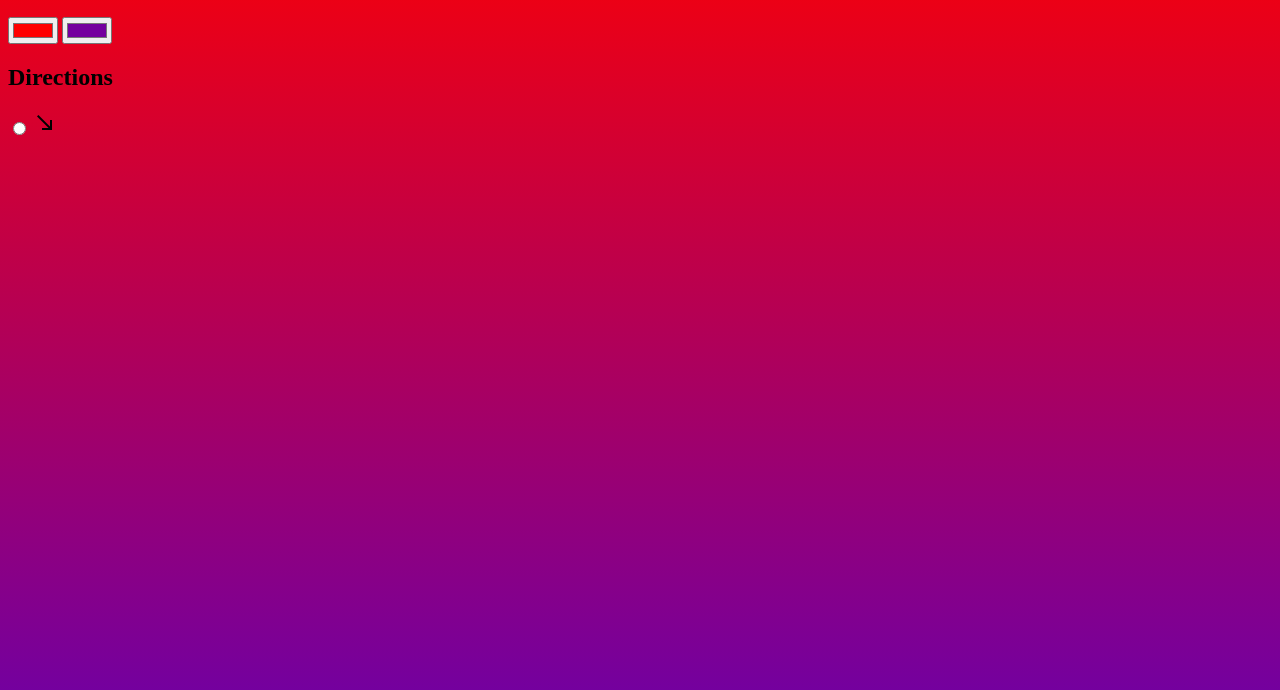
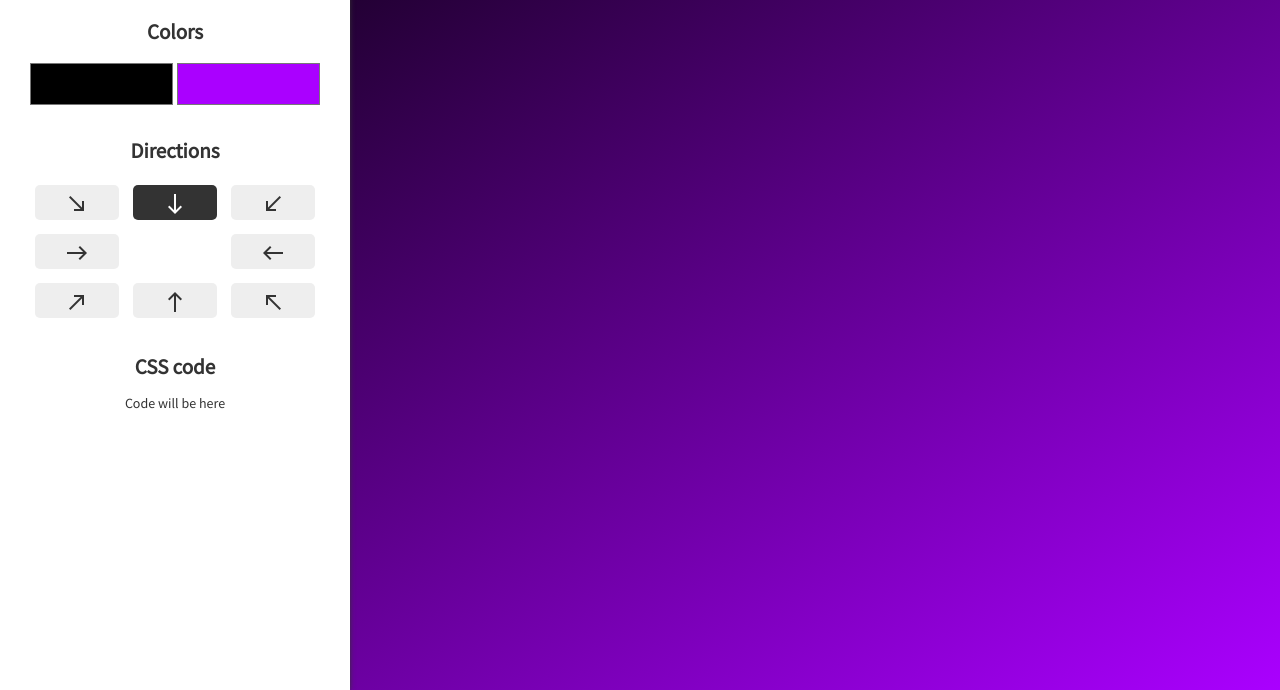
Before and after one commit to johntrehearn/REACT23S_JS, a plain HTML site: page BG/index.html in a window 1280 px wide. Shown: the part 110-800 px from the top of the page. Drawn offline with nearby package versions, Linux system fonts and the light colour scheme.

Commit message:
add final solution for BG

```diff
--- a/BG/index.html
+++ b/BG/index.html
@@ -7,23 +7,111 @@
       href="https://fonts.googleapis.com/css2?family=Material+Symbols+Outlined"
       rel="stylesheet"
     />
+    <link rel="preconnect" href="https://fonts.gstatic.com" />
+    <link
+      href="https://fonts.googleapis.com/css2?family=Source+Sans+Pro&display=swap"
+      rel="stylesheet"
+    />
     <link rel="stylesheet" href="style.css" />
     <title>BG generator</title>
   </head>
   <body>
+    <div class="container">
       <form>
         <h1>Linear gradient generator</h1>
         <h2>Colors</h2>
-      <input type="color" name="color1" value="#ff0000" />
-      <input type="color" name="color2" value="#74009e" />
+        <div class="colors">
+          <input type="color" name="color1" value="#000000" id="color1" />
+          <input type="color" name="color2" value="#aa00ff" id="color2" />
+        </div>
         <h2>Directions</h2>
         <div class="directions">
-        <input type="radio" name="direction" id="to_bottom_right" />
+          <div class="direction">
+            <input
+              type="radio"
+              name="direction"
+              value="to bottom right"
+              id="to_bottom_right"
+            />
             <label for="to_bottom_right"
-          ><span class="material-symbols-outlined"> south_east </span></label
+              ><span class="material-symbols-outlined">south_east</span></label
             >
           </div>
+          <div class="direction">
+            <input
+              checked
+              type="radio"
+              name="direction"
+              value="to bottom"
+              id="to_bottom"
+            />
+            <label for="to_bottom"
+              ><span class="material-symbols-outlined">south</span></label
+            >
+          </div>
+          <div class="direction">
+            <input
+              type="radio"
+              name="direction"
+              value="to bottom left"
+              id="to_bottom_left"
+            />
+            <label for="to_bottom_left"
+              ><span class="material-symbols-outlined">south_west</span></label
+            >
+          </div>
+          <div class="direction">
+            <input
+              type="radio"
+              name="direction"
+              value="to right"
+              id="to_right"
+            />
+            <label for="to_right"
+              ><span class="material-symbols-outlined">east</span></label
+            >
+          </div>
+          <div class="direction"></div>
+          <div class="direction">
+            <input type="radio" name="direction" value="to left" id="to_left" />
+            <label for="to_left"
+              ><span class="material-symbols-outlined">west</span></label
+            >
+          </div>
+
+          <div class="direction">
+            <input
+              type="radio"
+              name="direction"
+              value="to top right"
+              id="to_top_right"
+            />
+            <label for="to_top_right"
+              ><span class="material-symbols-outlined">north_east</span></label
+            >
+          </div>
+          <div class="direction">
+            <input type="radio" name="direction" value="to top" id="to_top" />
+            <label for="to_top"
+              ><span class="material-symbols-outlined">north</span></label
+            >
+          </div>
+          <div class="direction">
+            <input
+              type="radio"
+              name="direction"
+              value="to top left"
+              id="to_top_left"
+            />
+            <label for="to_top_left"
+              ><span class="material-symbols-outlined">north_west</span></label
+            >
+          </div>
+        </div>
+        <h2>CSS code</h2>
+        <p class="code">Code will be here</p>
       </form>
+    </div>
     <script src="main.js"></script>
   </body>
 </html>
--- a/BG/main.js
+++ b/BG/main.js
@@ -0,0 +1,21 @@
+const formInput = document.querySelector('form')
+const color1 = document.querySelector('#color1')
+const color2 = document.querySelector('#color2')
+const directions = document.querySelectorAll('input[name="direction"]')
+const answer = document.querySelector('.code')
+
+const bgGenerator = () => {
+  let selectedValue;
+
+  for (const item of directions) {
+    if (item.checked) {
+      selectedValue = item.value
+    }
+  }
+
+  let gradient = `linear-gradient(${selectedValue}, ${color1.value}, ${color2.value})`
+  document.body.style.backgroundImage = gradient
+  answer.textContent = gradient
+}
+
+formInput.addEventListener('change', bgGenerator)
--- a/BG/style.css
+++ b/BG/style.css
@@ -1,5 +1,64 @@
+* {
+  padding: 0;
+  margin: 0;
+  box-sizing: border-box;
+  -webkit-font-smoothing: antialiased;
+  -moz-osx-font-smoothing: grayscale;
+}
+html {
+  font-size: 14px;
+}
+
 body {
-  background-image: linear-gradient(#ff0000, #74009e);
+  font-family: 'Source Sans Pro', sans-serif;
+  background-image: linear-gradient(to bottom right, #000000, #aa00ff);
   background-repeat: no-repeat;
   background-attachment: fixed;
+  color: white;
 }
+.container {
+  background-color: white;
+  max-width: 350px;
+  min-height: 200px;
+  height: 100vh;
+  color: #333;
+  text-align: center;
+  padding: 2rem;
+  box-shadow: 0 0 5px #333;
+}
+
+h2 {
+  margin: 2rem auto 1rem;
+}
+.colors {
+  display: flex;
+}
+
+input[type='color'] {
+  background-color: transparent;
+  border: none;
+  box-shadow: none;
+  width: 100%;
+  height: 50px;
+}
+
+input[type='radio'] {
+  display: none;
+}
+
+label {
+  background-color: #eee;
+  margin: 0.5rem;
+  display: block;
+  padding: 0.5rem;
+  border-radius: 5px;
+  height: 35px;
+}
+.directions {
+  display: grid;
+  grid-template-columns: repeat(3, 1fr);
+}
+input[type='radio']:checked + label {
+  background-color: #333;
+  color: white;
+}
```
Lines whose indentation alone changed are shown as unchanged.
